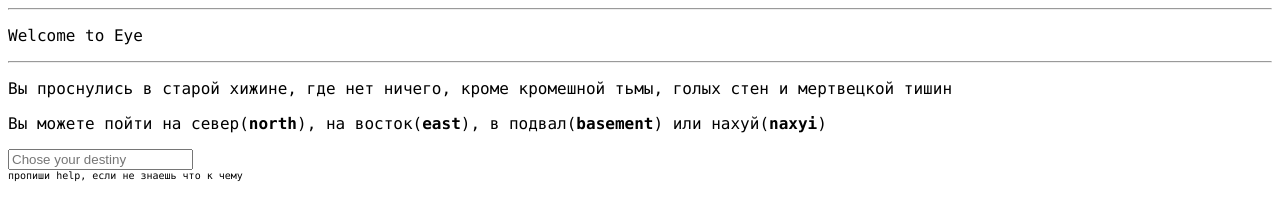
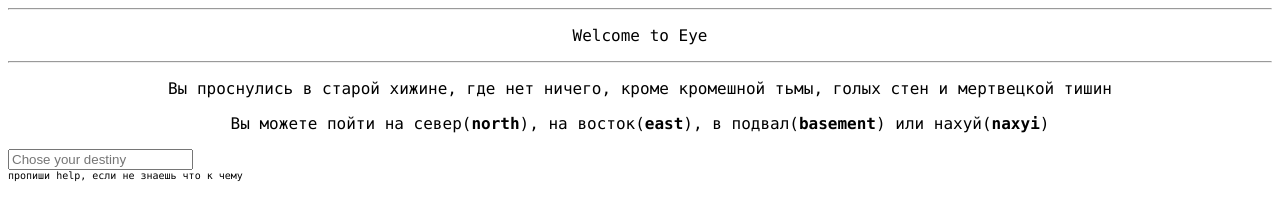
Before and after one commit to NeigeDemars/neigedemars.github.io, a plain HTML site: page index.html in a window 1280 px wide. Drawn offline with Linux system fonts and the light colour scheme.

Commit message:
Update index.html

```diff
--- a/index.html
+++ b/index.html
@@ -5,7 +5,7 @@
     <title>Did you saw this eye?</title>
 </head>
 <body>
-<div id="game-text">
+<div id="game-text" align="center">
     <hr><p>Welcome to Eye</p><hr>
 </div>
 <input id="user-input" placeholder="Chose your destiny">
```
